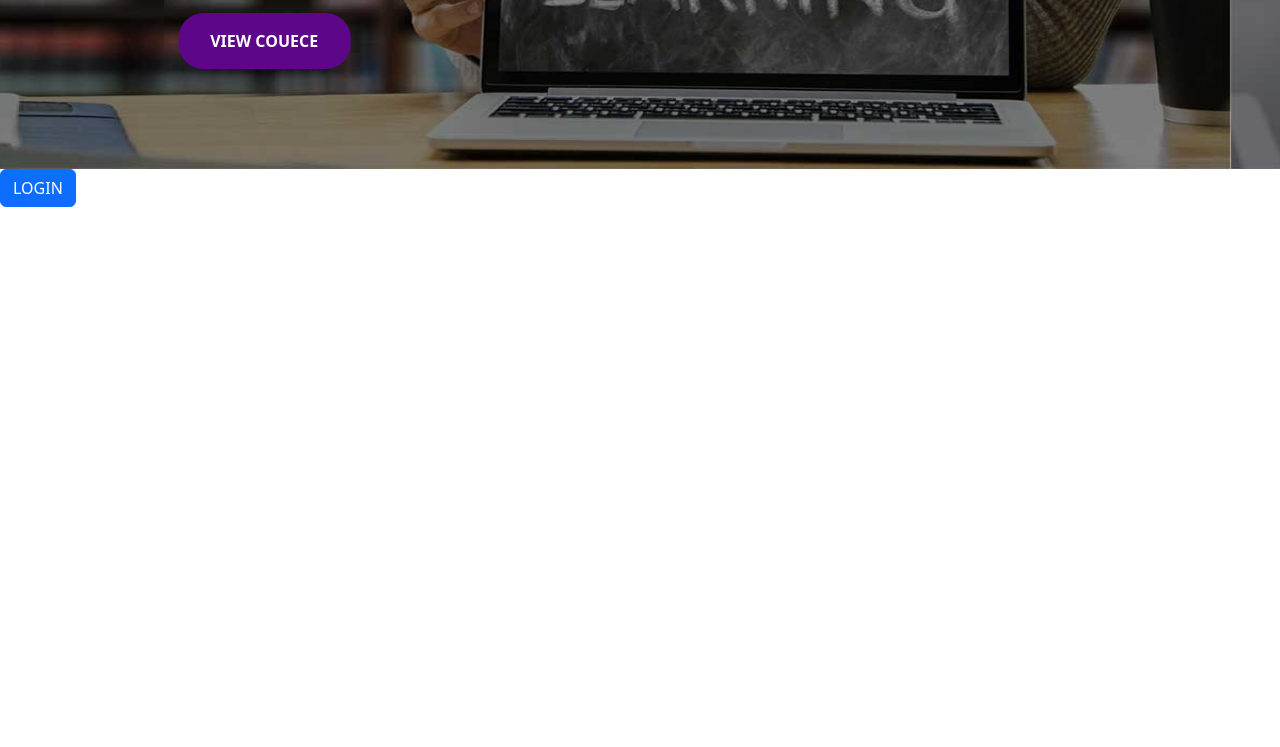
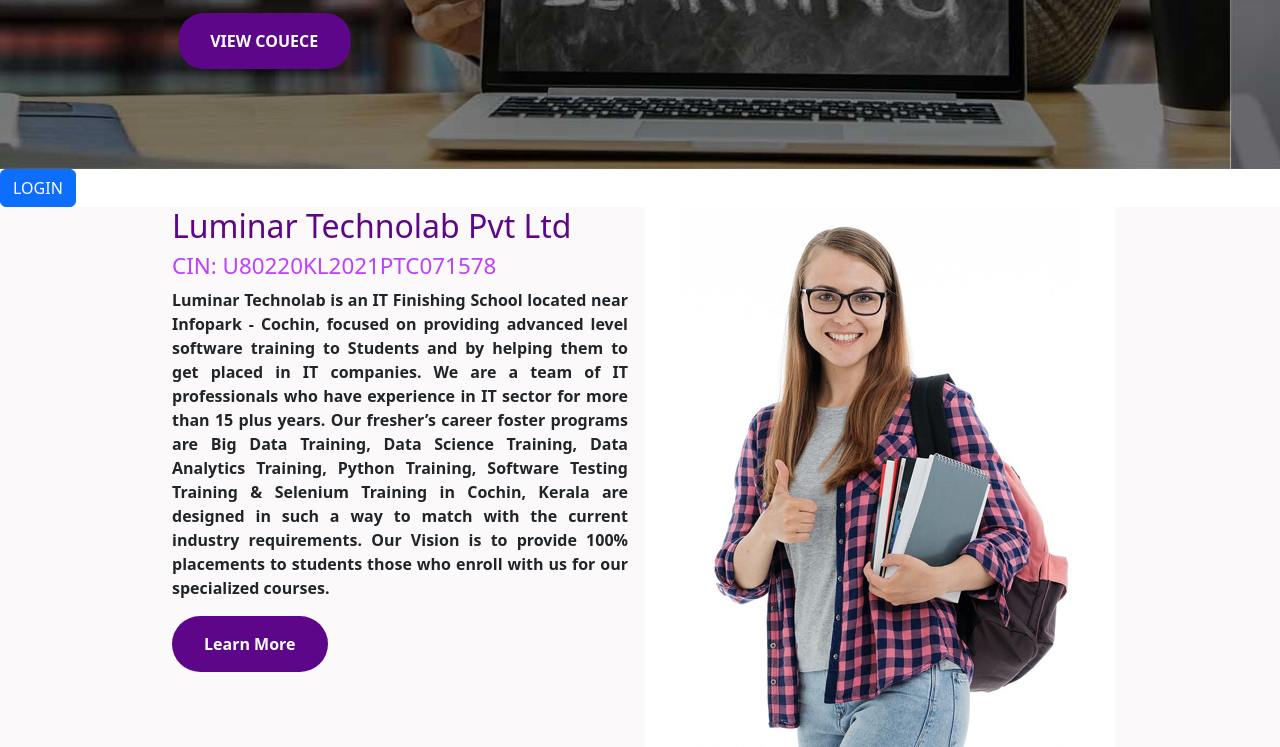
Before and after one commit to presanth/LUMINAR-WEB, a plain HTML site: page index.html in a window 1280 px wide. Shown: the part 441-1188 px from the top of the page. Before the commit the page ends 800 px from the top, so only its background shows below. Drawn offline with nearby package versions, Linux system fonts and the light colour scheme.

Commit message:
about addedd

```diff
--- a/index.html
+++ b/index.html
@@ -104,7 +104,7 @@
                 <option value="">DATA SCIENCE</option>
               </select> <br> <hr>
               <input type="text" placeholder="City" required> <hr>
-              <textarea name="" id="" cols="30" rows="5"></textarea>
+              <textarea name="" id="" cols="30" rows="5" placeholder="Comments"></textarea>
             </div>
             <div class="modal-footer">
               <button type="button" class="btn me-auto">Submit</button>
@@ -113,6 +113,21 @@
         </div>
       </div>
 
+      <!-- Section about -->
+      <div class="about-section">
+        <div class="row w-75 ">
+          <div class="col-lg-6 col-md-12 ">
+            <h1>Luminar Technolab Pvt Ltd</h1>
+            <h4>CIN: U80220KL2021PTC071578</h4>
+            <p>Luminar Technolab is an IT Finishing School located near Infopark - Cochin, focused on providing advanced level software training to Students and by helping them to get placed in IT companies. We are a team of IT professionals who have experience in IT sector for more than 15 plus years. Our fresher’s career foster programs are Big Data Training, Data Science Training, Data Analytics Training, Python Training, Software Testing Training & Selenium Training in Cochin, Kerala are designed in such a way to match with the current industry requirements. Our Vision is to provide 100% placements to students those who enroll with us for our specialized courses.</p>
+            <button class="about-button">Learn More</button>
+          </div>
+          <div class="col-lg-6 col-md-12 d-flex justify-content-center ">
+            <img src="./images/girl-image.jpg" alt="">
+          </div>
+        </div>
+      </div>
+
 
 
 </body>
--- a/luminar.css
+++ b/luminar.css
@@ -58,3 +58,33 @@
     padding: .3rem 1.5rem;
     text-transform: uppercase;
 }
+/* About */
+
+.about-section{
+    width: 100%;
+    display: flex;
+    justify-content: center;
+    background: #fbf9f9;
+}
+.about-section h1{
+    color:  #5e068a;
+    font-size: 2rem;
+}
+.about-section h4{
+    font-size: 1.4rem;
+    color:  #bf3eff;
+}
+.about-section p{
+    font-size: 1rem;
+    font-weight: 600;
+    text-align: justify;
+}
+.about-section .about-button{
+    padding: 1rem 2rem;
+    border: none;
+    outline: none;
+    border-radius: 7rem;
+    background:  #5e068a;
+    color: white;
+    font-weight: 700;
+}
```
Also changed, not shown: images/girl-image.jpg (added).
